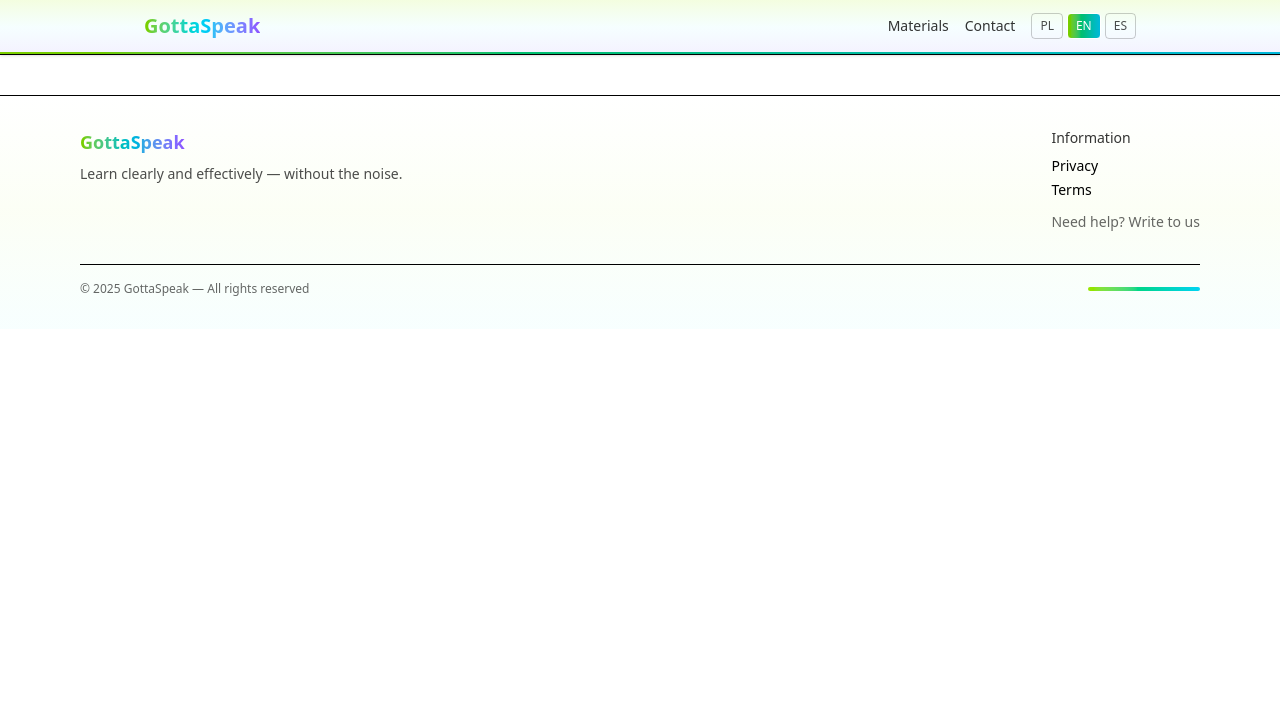
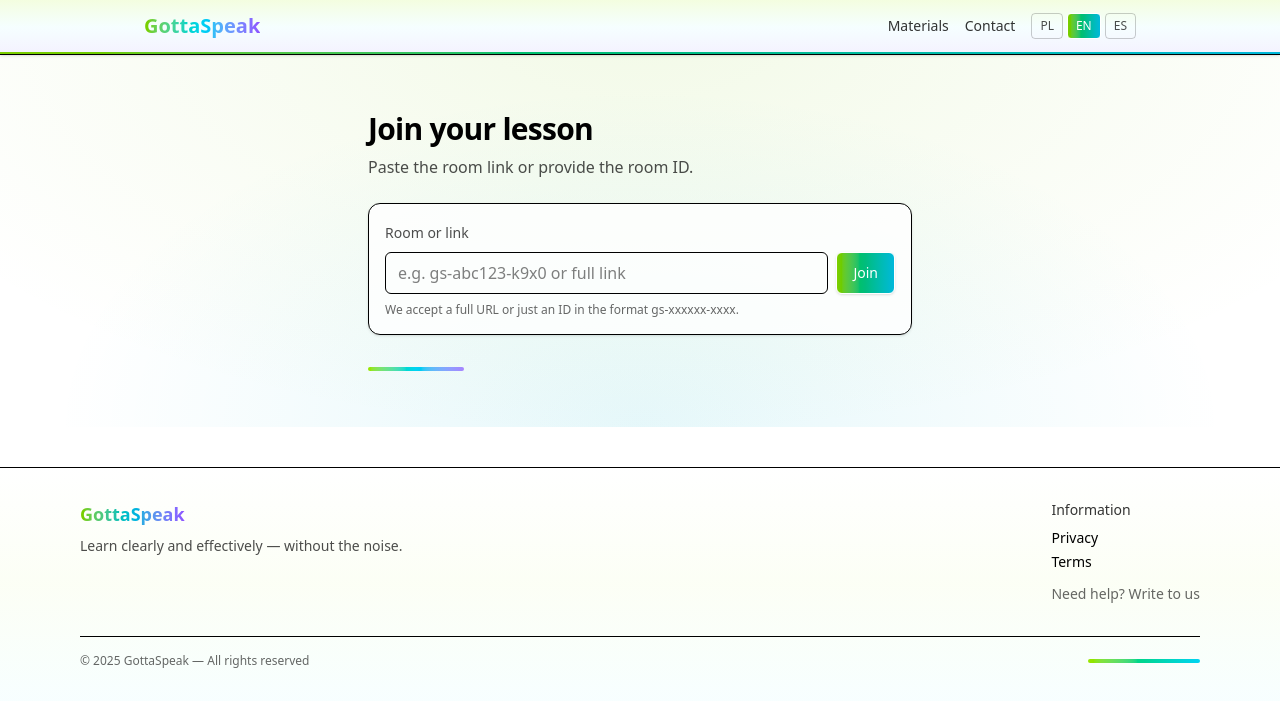
Before and after one commit to Ania58/gottaspeak-frontend, a React (Vite) app: page /lessons in a window 1280 px wide. Shown: the top 706 px of the page. Built offline with nearby package versions, Linux system fonts and the light colour scheme; no server answers.

Commit message:
feat(lessons): add simple Lesson Join page (room/link input → fetch + redirect) with i18n

```diff
--- a/src/App.tsx
+++ b/src/App.tsx
@@ -5,7 +5,7 @@ import MaterialDetails from "./pages/materials/MaterialDetails";
 import ContactPage from "./pages/contact/ContactPage";
 import Footer from "./components/layout/Footer";
 import HomePage from "./pages/home/HomePage";
-
+import LessonJoin from "./pages/lessons/LessonJoin";
 
 function App() {
 
@@ -18,6 +18,7 @@ function App() {
           <Route path="materials" element={<MaterialsList />} />
           <Route path="materials/:type/:slug" element={<MaterialDetails />} />
           <Route path="/contact" element={<ContactPage />} />
+          <Route path="/lessons" element={<LessonJoin />} />
         </Routes>
         <Footer />
       </Router>
--- a/src/i18next/translations.en.json
+++ b/src/i18next/translations.en.json
@@ -117,5 +117,20 @@
         "link": "Go to lessons"
       }
     }
+  },
+  "lessons": {
+    "join": {
+      "title": "Join your lesson",
+      "subtitle": "Paste the room link or provide the room ID.",
+      "label": "Room or link",
+      "placeholder": "e.g. gs-abc123-k9x0 or full link",
+      "cta": "Join",
+      "loading": "Connecting…",
+      "tip": "We accept a full URL or just an ID in the format gs-xxxxxx-xxxx.",
+      "error": {
+        "invalid": "Invalid link or room ID.",
+        "notfound": "Room not found or link expired."
+      }
+    }
   }
 }
--- a/src/i18next/translations.es.json
+++ b/src/i18next/translations.es.json
@@ -117,5 +117,20 @@
         "link": "Ir a clases"
       }
     }
+  },
+  "lessons": {
+    "join": {
+      "title": "Unirte a la clase",
+      "subtitle": "Pega el enlace de la sala o indica el ID.",
+      "label": "Sala o enlace",
+      "placeholder": "p. ej. gs-abc123-k9x0 o enlace completo",
+      "cta": "Unirse",
+      "loading": "Conectando…",
+      "tip": "Aceptamos la URL completa o solo el ID con formato gs-xxxxxx-xxxx.",
+      "error": {
+        "invalid": "Enlace o ID de sala no válido.",
+        "notfound": "Sala no encontrada o enlace caducado."
+      }
+    }
   }
 }
--- a/src/i18next/translations.pl.json
+++ b/src/i18next/translations.pl.json
@@ -118,5 +118,20 @@
         "link": "Wejdź do panelu zajęć"
       }
     }
+  },
+   "lessons": {
+    "join": {
+      "title": "Dołącz do zajęć",
+      "subtitle": "Wklej link do pokoju lub podaj identyfikator pokoju.",
+      "label": "Pokój lub link",
+      "placeholder": "np. gs-abc123-k9x0 lub pełny link",
+      "cta": "Dołącz",
+      "loading": "Łączenie…",
+      "tip": "Akceptujemy pełny link lub sam identyfikator w formacie gs-xxxxxx-xxxx.",
+      "error": {
+        "invalid": "Nieprawidłowy link lub identyfikator pokoju.",
+        "notfound": "Nie znaleziono pokoju lub link wygasł."
+      }
+    }
   }
 }
--- /dev/null
+++ b/src/pages/lessons/LessonJoin.tsx
@@ -0,0 +1,100 @@
+import { useState } from "react";
+import { useTranslation } from "react-i18next";
+
+const API_URL =
+  (import.meta.env.VITE_API_URL as string | undefined)?.replace(/\/+$/, "") ||
+  "http://localhost:4000";
+
+function extractRoom(input: string): string | null {
+  const s = input.trim();
+  if (!s) return null;
+  if (/^gs-[a-z0-9]+-[a-z0-9]+$/i.test(s)) return s;
+  try {
+    const url = new URL(s);
+    const last = url.pathname.split("/").filter(Boolean).pop() || "";
+    if (/^gs-[a-z0-9]+-[a-z0-9]+$/i.test(last)) return last;
+  } catch {
+    const last = s.split(/[\/\s]/).filter(Boolean).pop() || "";
+    if (/^gs-[a-z0-9]+-[a-z0-9]+$/i.test(last)) return last;
+  }
+  return null;
+}
+
+export default function LessonJoin() {
+  const { t } = useTranslation();
+  const [value, setValue] = useState("");
+  const [loading, setLoading] = useState(false);
+  const [err, setErr] = useState("");
+
+  async function handleJoin(e?: React.FormEvent) {
+    e?.preventDefault();
+    setErr("");
+    const room = extractRoom(value);
+    if (!room) {
+      setErr(t("lessons.join.error.invalid"));
+      return;
+    }
+    setLoading(true);
+    try {
+      const r = await fetch(`${API_URL}/lessons/${encodeURIComponent(room)}`);
+      if (!r.ok) {
+        setErr(r.status === 404 ? t("lessons.join.error.notfound") : `${r.status} ${r.statusText}`);
+        setLoading(false);
+        return;
+      }
+      const data = (await r.json()) as { url: string };
+      window.location.href = data.url;
+    } catch (e: any) {
+      setErr(String(e?.message || e));
+      setLoading(false);
+    }
+  }
+
+  return (
+    <div className="relative">
+      <div className="pointer-events-none absolute inset-0 -z-10 bg-white bg-[radial-gradient(1200px_600px_at_50%_-10%,rgba(132,204,22,0.10),transparent_70%),radial-gradient(900px_520px_at_50%_100%,rgba(6,182,212,0.10),transparent_65%)]" />
+      <div className="mx-auto w-full max-w-xl px-4 py-10 sm:py-14">
+        <h1 className="text-2xl font-semibold tracking-tight sm:text-3xl">
+          {t("lessons.join.title")}
+        </h1>
+        <p className="mt-2 text-black/70">{t("lessons.join.subtitle")}</p>
+
+        <form onSubmit={handleJoin} className="mt-6 rounded-xl border bg-white/80 p-4 shadow-sm">
+          <label htmlFor="room" className="text-sm text-black/70">
+            {t("lessons.join.label")}
+          </label>
+          <div className="mt-2 flex flex-col gap-2 sm:flex-row">
+            <input
+              id="room"
+              value={value}
+              onChange={(e) => setValue(e.target.value)}
+              placeholder={t("lessons.join.placeholder")}
+              className="w-full rounded-md border px-3 py-2 transition focus-visible:outline-none focus-visible:ring-2 focus-visible:ring-cyan-300"
+            />
+            <button
+              type="submit"
+              disabled={loading}
+              className="cursor-pointer rounded-md border px-4 py-2 text-sm text-white shadow-sm transition active:scale-[0.98] disabled:opacity-60 bg-gradient-to-r from-lime-500 via-emerald-500 to-cyan-500 hover:shadow"
+            >
+              {loading ? t("lessons.join.loading") : t("lessons.join.cta")}
+            </button>
+          </div>
+
+          <p className="mt-2 text-xs text-black/60">{t("lessons.join.tip")}</p>
+
+          {err && (
+            <p className="mt-3 rounded-md border border-red-300 bg-red-50 p-2 text-sm text-red-700">
+              {err}
+            </p>
+          )}
+        </form>
+
+        <div className="mt-8 h-1 w-24 rounded-full bg-gradient-to-r from-lime-400 via-cyan-400 to-violet-400" />
+      </div>
+
+      <style>
+        {`@keyframes fadeSlide{0%{opacity:.0;transform:translateY(4px)}100%{opacity:1;transform:translateY(0)}}`}
+      </style>
+    </div>
+  );
+}
```
